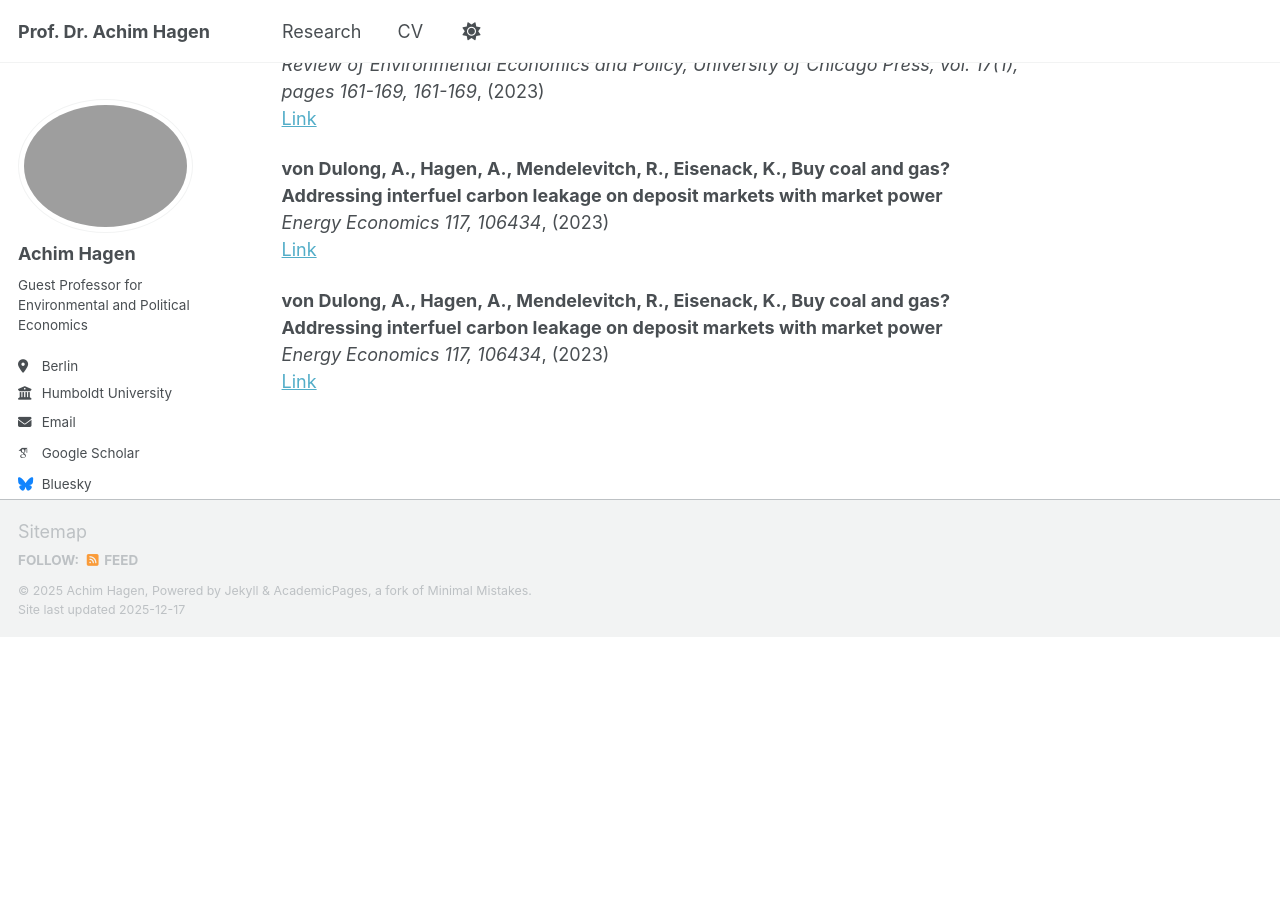
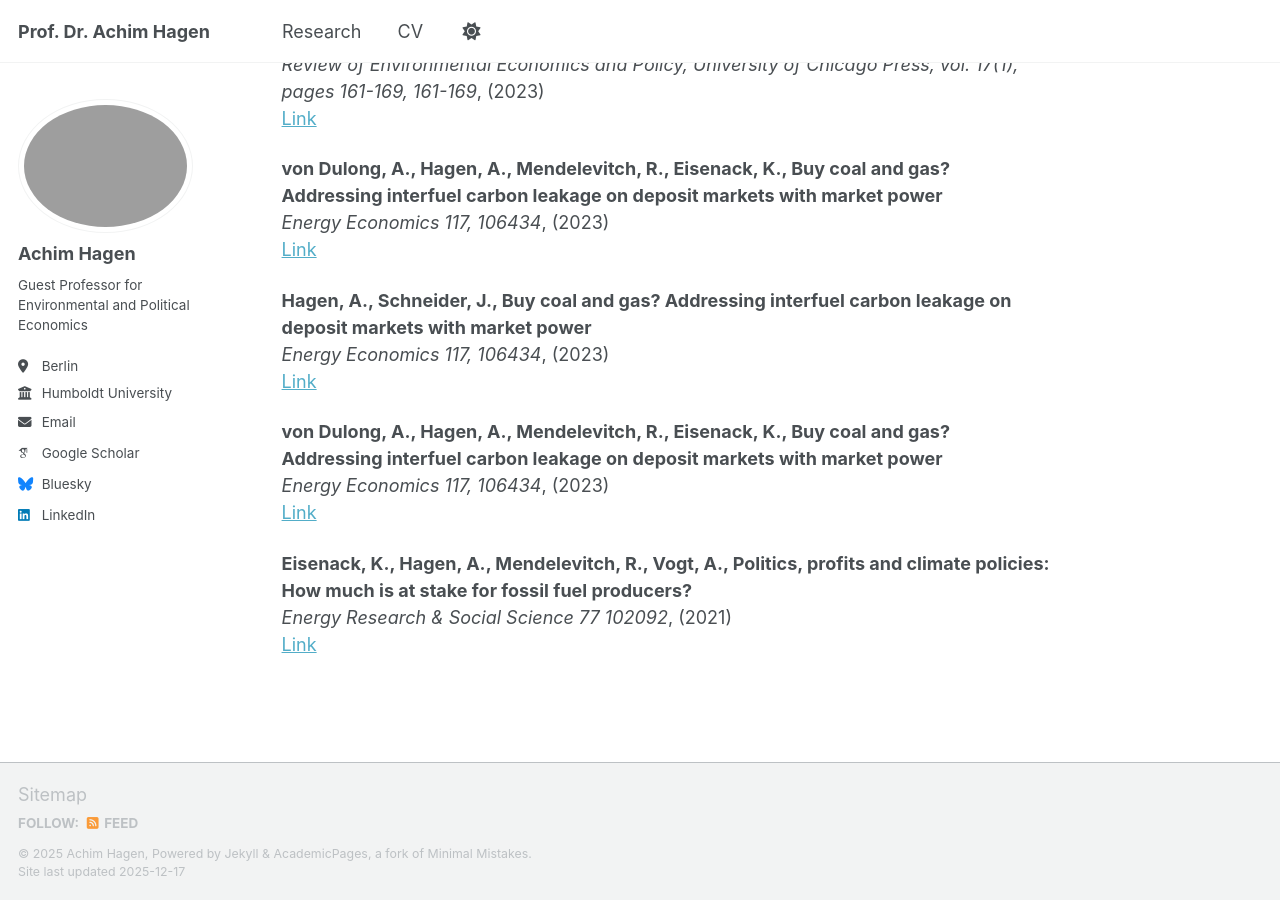
Before and after one commit to achhag/academic, a Jekyll site: the page built from _pages/publications.html, in a window 1280 px wide and 900 px high, scrolled down 1202 px. Built offline with Jekyll 4.4.1, drawn with Linux system fonts in a browser that asks for light colours; some web fonts are replaced; a script bundle is joined from its source files by our own code; library files that are not in the unit come from our copies; before the commit the page ends 1839 px from its top, so only the background shows below that.

Commit message:
Update publications.html

```diff
--- a/_pages/publications.html
+++ b/_pages/publications.html
@@ -67,7 +67,19 @@ author_profile: true
 </p>
 
 <p>
+<strong>Hagen, A., Schneider, J., Buy coal and gas? Addressing interfuel carbon leakage on deposit markets with market power</strong><br>
+<em>Energy Economics 117, 106434</em>, (2023)<br>
+<a href="https://doi.org/10.1016/j.eneco.2022.106434" target="_blank">Link</a>
+</p>
+
+<p>
 <strong>von Dulong, A., Hagen, A., Mendelevitch, R., Eisenack, K., Buy coal and gas? Addressing interfuel carbon leakage on deposit markets with market power</strong><br>
 <em>Energy Economics 117, 106434</em>, (2023)<br>
 <a href="https://doi.org/10.1016/j.eneco.2022.106434" target="_blank">Link</a>
 </p>
+
+<p>
+<strong>Eisenack, K., Hagen, A., Mendelevitch, R., Vogt, A., Politics, profits and climate policies: How much is at stake for fossil fuel producers?</strong><br>
+<em>Energy Research & Social Science 77 102092</em>, (2021)<br>
+<a href="https://doi.org/10.1016/j.erss.2021.102092" target="_blank">Link</a>
+</p>
```
